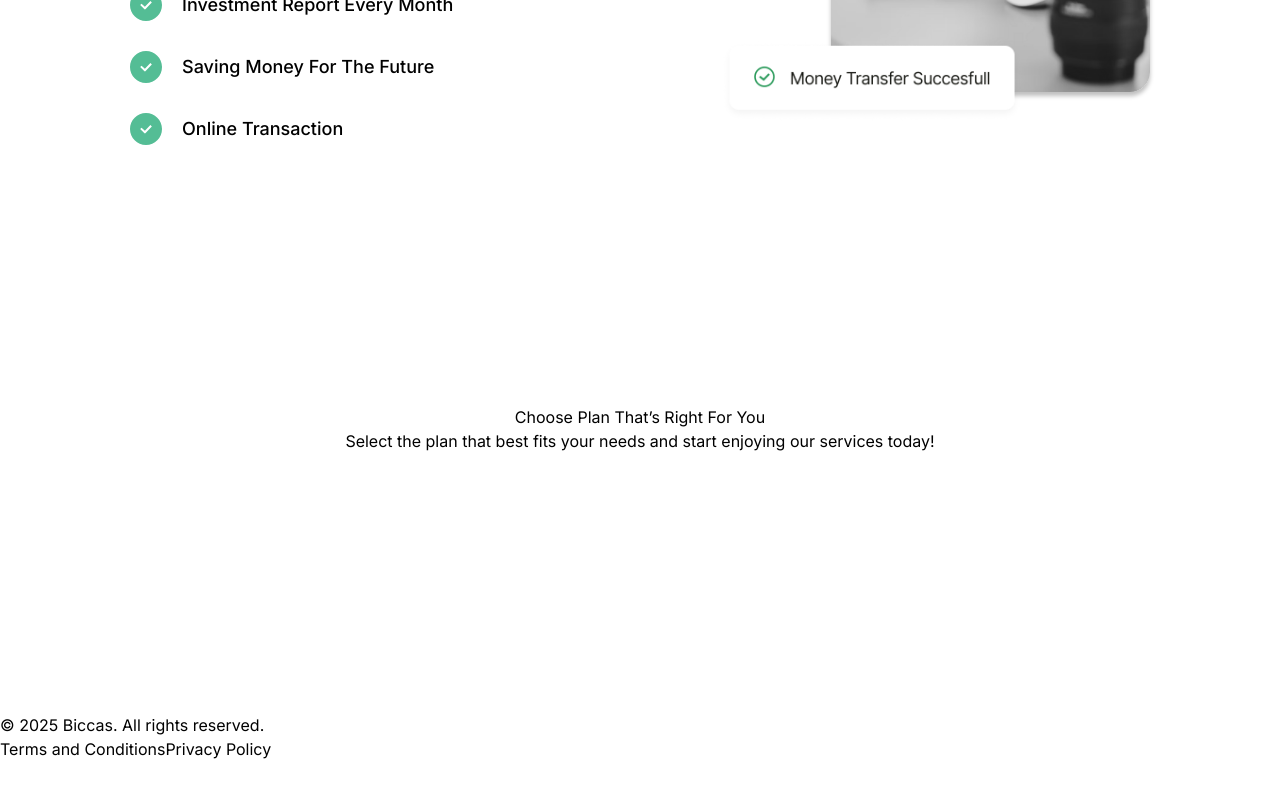
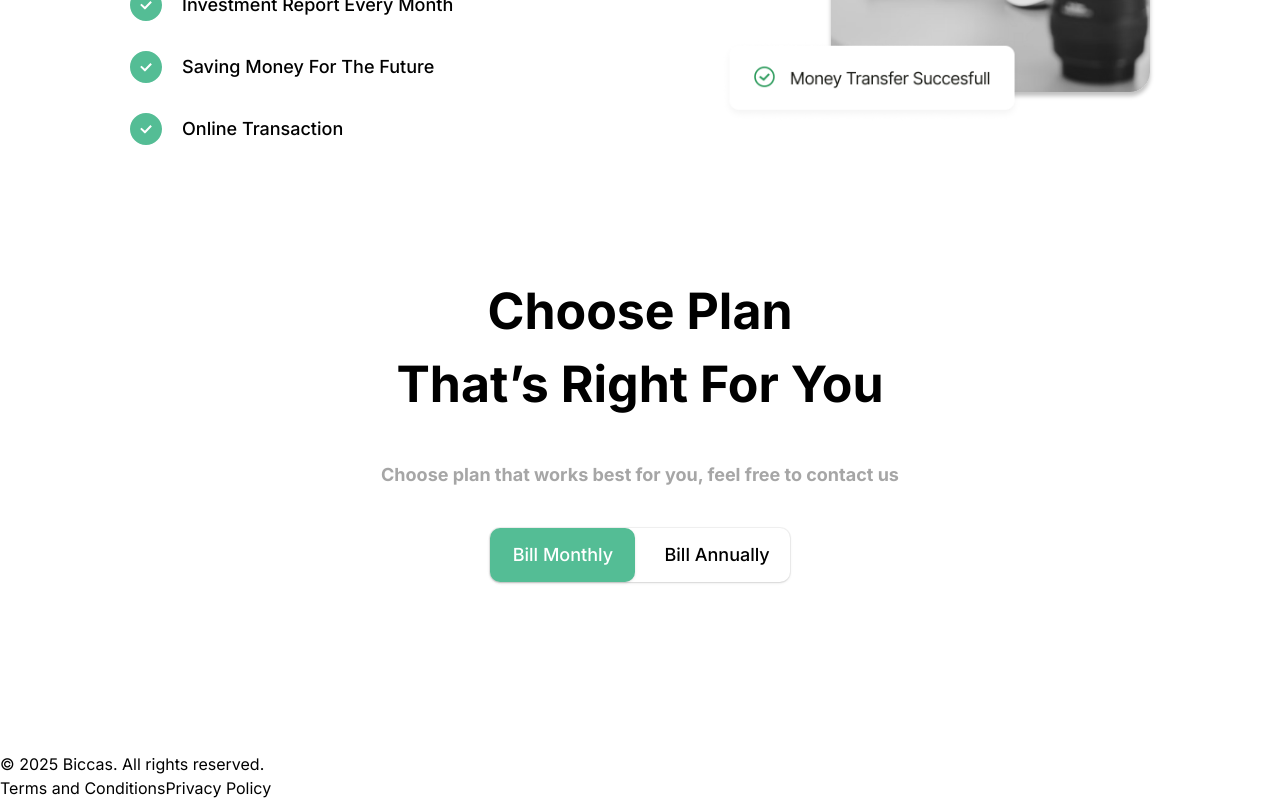
Before and after one commit to zarva6596/Biccas-landing, a Next.js app: page / in a window 1280 px wide. Shown: the part 3084-3884 px from the top of the page. Before the commit the page ends 3845 px from the top, so only its background shows below. Built offline with nearby package versions, Linux system fonts and the light colour scheme.

Commit message:
feat(main) implement plans section, radio button

```diff
--- a/package.json
+++ b/package.json
@@ -10,6 +10,7 @@
     "lint:fix": "eslint --fix"
   },
   "dependencies": {
+    "@headlessui/react": "^2.2.9",
     "next": "^15.5.3",
     "react": "^19.1.1",
     "react-dom": "^19.1.1"
--- a/src/app/page.tsx
+++ b/src/app/page.tsx
@@ -1,8 +1,8 @@
-import BenefitSection from "@/sections/BenefitSection";
-import ChoosePlanSection from "@/sections/ChoosePlanSection";
-import HomeSection from "@/sections/HeroSection";
-import HowWeSupport from "@/sections/HowWeSupport";
-import OurFeatures from "@/sections/OurFeatures";
+import BenefitSection from "@/components/Homepage/BenefitSection";
+import PricingSection from "@/components/Homepage/PricingSection";
+import HomeSection from "@/components/Homepage/HeroSection";
+import HowWeSupport from "@/components/Homepage/HowWeSupport";
+import OurFeatures from "@/components/Homepage/OurFeatures";
 
 export default function Home() {
   return (
@@ -11,7 +11,7 @@ export default function Home() {
       <HowWeSupport />
       <OurFeatures />
       <BenefitSection />
-      <ChoosePlanSection />
+      <PricingSection />
     </main>
   );
 }
--- /dev/null
+++ b/src/app/types/Frequency.ts
@@ -0,0 +1,5 @@
+export type Frequency = {
+  value: "monthly" | "annually";
+  label: string;
+  priceSuffix: string;
+};
--- /dev/null
+++ b/src/app/types/Plans.ts
@@ -0,0 +1,9 @@
+export type Plan = {
+  id: string;
+  name: string;
+  href: string;
+  description: string;
+  price: { monthly: number; annually: number };
+  features: string[];
+  ctaLabel: string;
+};
--- /dev/null
+++ b/src/components/Homepage/PricingSection.tsx
@@ -0,0 +1,119 @@
+'use client';
+
+import { Label, Radio, RadioGroup } from "@headlessui/react";
+import { Frequency } from "@/app/types/Frequency";
+import { Plan } from "@/app/types/Plans";
+import { useState } from "react";
+
+const data = {
+  title: "Choose Plan",
+  subtitle: "That’s Right For You",
+  description: "Choose plan that works best for you, feel free to contact us",
+};
+
+const frequencies: Frequency[] = [
+  { value: "monthly", label: "Bill Monthly", priceSuffix: "/month" },
+  { value: "annually", label: "Bill Annually", priceSuffix: "/year" },
+];
+
+const plans: Plan[] = [
+  {
+    name: "Free",
+    id: "plan-free",
+    href: "#",
+    price: { monthly: 0, annually: 0 },
+    description: "Have a go and test your superpowers",
+    features: [
+      "2 Users",
+      "2 Files",
+      "Public Share & Comments",
+      "Chat Support",
+      "New income apps",
+    ],
+    ctaLabel: "Signup for free",
+  },
+  {
+    name: "Pro",
+    id: "plan-pro",
+    href: "#",
+    price: { monthly: 8, annually: 96 },
+    description: "Experiment the power of infinite possibilities",
+    features: [
+      "4 Users",
+      "All apps",
+      "Unlimited editable exports",
+      "Folders and collaboration",
+      "All incoming apps",
+    ],
+    ctaLabel: "Go to pro",
+  },
+  {
+    name: "Business",
+    id: "plan-business",
+    href: "#",
+    price: { monthly: 16, annually: 192 },
+    description: "Unveil new superpowers and join the Design League",
+    features: [
+      "All the features of pro plan",
+      "Account success Manager",
+      "Single Sign-On (SSO)",
+      "Co-conception program",
+      "Collaboration — soon",
+    ],
+    ctaLabel: "Go to Business",
+  },
+];
+
+
+export default function PricingSection() {
+ const [frequency, setFrequency] = useState<Frequency>(frequencies[0]);
+ const [selectedPlan, setSelectedPlan] = useState<Plan>(plans[0]);
+
+  function calcSavings (monthly: number, annually: number) {
+    const annualCost = monthly * 12;
+    const savings = Math.max(annualCost - annually, 0);
+    return savings > 0 ? savings : null;
+  }
+  function formatPrice(price: number) {
+    return `$${price}`;
+  }
+
+  return (
+    <section className="flex flex-col items-center justify-center mt-[130px] text-center px-[130px]">
+      <div className="flex flex-col items-center gap-10">
+        <h2 className="text-[50px] font-bold leading-[73px] max-w-[492px]">
+          {data.title} <br /> {data.subtitle}
+        </h2>
+
+      <p className="text-[18px] text-text-secondary-grey font-bold text-center">
+        {data.description}
+      </p>
+
+      <div className="flex flex-row justify-center">
+        <RadioGroup value={frequency} onChange={setFrequency} className="inline-grid grid-cols-2 gap-[9px] rounded-[10px]
+          bg-bg shadow-sm ring-1 ring-black/5 ">
+          <Label className="sr-only">
+            Payment frequency
+          </Label>
+          {frequencies.map((option) => (
+            <Radio
+              key={option.value}
+              value={option}
+              className={({ checked }) =>
+                `cursor-pointer rounded-[10px] px-5 py-3 text-[18px] font-medium leading-[30px]
+              ${checked ? "bg-brand-green text-white shadow" : "text-black"}`
+              }
+            >
+              {option.label}
+            </Radio>
+          ))}
+        </RadioGroup>
+      </div>
+
+      <div className="flex flex-row">
+      {/* {pricing plan cards here} */}
+      </div>
+    </div>
+  </section>
+);
+}
--- a/src/sections/ChoosePlanSection.tsx
+++ /dev/null
@@ -1,10 +0,0 @@
-export default function ChoosePlanSection() {
-return(
-  <section className="flex flex-col items-center justify-center py-[130px] mt-[130px] text-center">
-    <div>
-      <h2>Choose Plan That’s Right For You</h2>
-      <p>Select the plan that best fits your needs and start enjoying our services today!</p>
-    </div>
-  </section>
-);
-}
```
Also changed, not shown: src/components/Homepage/BenefitSection.tsx (renamed from src/sections/BenefitSection.tsx), src/components/Homepage/HeroSection.tsx (renamed from src/sections/HeroSection.tsx), src/components/Homepage/HowWeSupport.tsx (renamed from src/sections/HowWeSupport.tsx), src/components/Homepage/OurFeatures.tsx (renamed from src/sections/OurFeatures.tsx), 1 other file (tests, documents, lock files or other folders).
